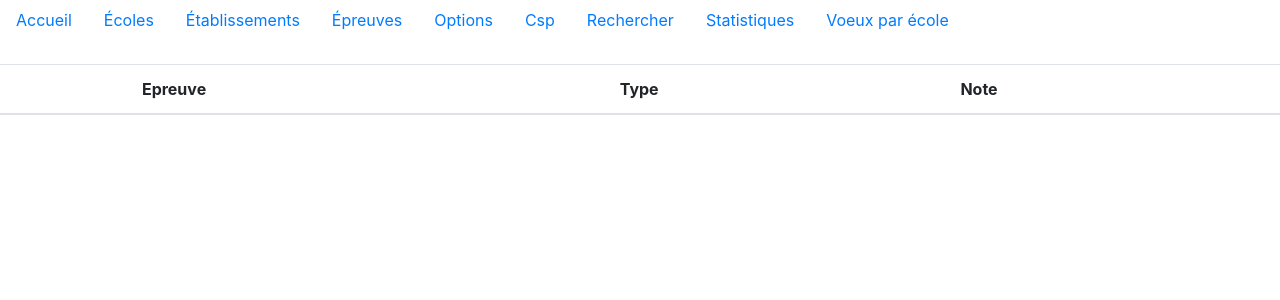
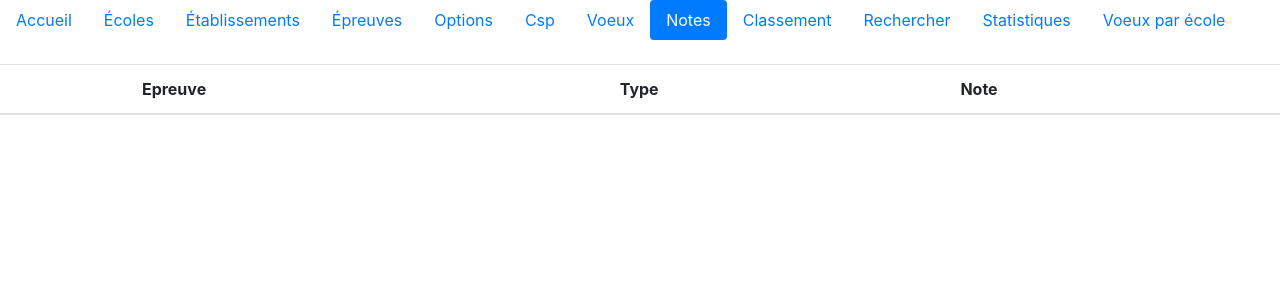
Before and after one commit to Jcz125/exam-results-app, a Flask app: page /notes/1 in a window 1280 px wide. Shown: the top 300 px of the page. Run offline with Flask 2, Linux system fonts and the light colour scheme; data that the repository does not hold is empty; some libraries are stand-ins or nearby versions.

Commit message:
modification des onglets voeux classement notes ainsi que les html correspondant pour que ça reste sur la page lors des changements entre ces pages

```diff
--- a/web/app.py
+++ b/web/app.py
@@ -227,7 +227,7 @@ def candidat_voeux(code):
     for i in range(longueur):
         tuple= (l[i][0], nomecole[i][0])
         final.append(tuple)
-    return render_template("liste_voeux.html", liste = l , nomecole = nomecole, final = final)
+    return render_template("liste_voeux.html", liste = l , nomecole = nomecole, final = final, code=code)
 
 
 @app.route("/notes/<code>") ### notes du candidat numéro 'code'
@@ -254,7 +254,7 @@ def candidat_notes(code):
     for i in range(longueur):
         tuple= (nomeepreuve[i][0], nomeepreuve[i][1] , l[i][1])
         final.append(tuple)
-    return render_template("liste_notes.html", liste = l , final = final)
+    return render_template("liste_notes.html", liste = l , final = final, code=code)
 
 
 @app.route("/classement/<code>") ### classement du candidat numéro 'code'
@@ -281,7 +281,7 @@ def candidat_classement(code):
     for i in range(longueur):
         tuple= (nomtype[i][0], l[i][0])
         final.append(tuple)
-    return render_template("liste_classement.html", liste = l , final = final)
+    return render_template("liste_classement.html", liste = l , final = final, code=code)
 
 
 @app.route("/rech", methods=["get", "post"])
@@ -296,47 +296,6 @@ def rech():
         for i in c.fetchall():
             l.append(i)
         return render_template("result_rech.html", liste=l)
-
-
-# @app.route("/moyenne/<codepreuve>/<rne>") ### moyenne de l'epreuve  numéro 'codepreuve' des candidats de letab numero 'rne'
-# def moyenne_epreuve_etablissement(codepreuve,rne):
-#     db = getdb()
-#     c = db.cursor()
-#     c.execute('SELECT * from notes WHERE epreuve=(?);', (codepreuve,))
-#     l = []
-#     for i in c.fetchall():
-#         l.append(i)
-#     c = db.cursor()
-#     c.execute('SELECT code from candidat WHERE etablissement=(?);', (rne,))
-#     h=[]
-#     for i in c.fetchall():
-#         h.append(i)
-#     out = [item for t in h for item in t] #convert list of tuples into list
-#     total = []
-#     for i in l :
-#         if i[0] in out :
-#             total.append(i)
-#     somme = 0
-#     for i in total:
-#         somme = somme + i[2]
-#     if len(total) != 0 :
-#         moyenne = round(somme/len(total),2)
-#     else :
-#         moyenne = "Aucun candidat de l'établissement n'a passé cet épreuve"
-#     ####recuperer des infos sur l'epreuve et l'etablissement
-#     db = getdb()
-#     c = db.cursor()
-#     c.execute('SELECT * from epreuve WHERE id=(?);', (codepreuve,))
-#     ep=[]
-#     for i in c.fetchall():
-#         ep.append(i)
-#         db = getdb()
-#     c = db.cursor()
-#     c.execute('SELECT name,ville from etablissement WHERE etablissement.rne=(?);', (rne,))
-#     etab=[]
-#     for i in c.fetchall():
-#         etab.append(i)
-#     return render_template("stats_epreuve_etab.html", moyenne = moyenne, epreuve=ep , etablissement = etab)
 
 
 def calcul_stats(L):
@@ -426,56 +385,6 @@ def find_eps(type, filiere):
         return [10000]
     else:
         return dico_ep[(type, filiere)]
-    # elif filiere == "MP":
-    #     if type == "ECRIT":
-    #         return liste_ep_MP_ecrits
-    #     elif type == "ORAL":
-    #         return liste_ep_MP_oraux
-    #     elif type == "SPECIFIQUE":
-    #         return liste_ep_MP_spe
-    #     elif type == "CLASSEMENT":
-    #         return liste_ep_MP_class
-    # elif filiere == "PC":
-    #     if type == "ECRIT":
-    #         return liste_ep_PC_ecrits
-    #     elif type == "ORAL":
-    #         return liste_ep_PC_oraux
-    #     elif type == "SPECIFIQUE":
-    #         return liste_ep_PC_spe
-    #     elif type == "CLASSEMENT":
-    #         return liste_ep_PC_class
-    # elif filiere == "PSI":
-    #     if type == "ECRIT":
-    #         return liste_ep_PSI_ecrits
-    #     elif type == "ORAL":
-    #         return liste_ep_PSI_oraux
-    #     elif type == "SPECIFIQUE":
-    #         return liste_ep_PSI_spe
-    #     elif type == "CLASSEMENT":
-    #         return liste_ep_PSI_class
-    # elif filiere == "PT":
-    #     if type == "ECRIT":
-    #         return liste_ep_PT_ecrits
-    #     elif type == "ORAL":
-    #         return liste_ep_PT_oraux
-    #     elif type == "SPECIFIQUE":
-    #         return liste_ep_PT_spe
-    #     elif type == "CLASSEMENT":
-    #         return liste_ep_PT_class
-    # elif filiere == "TSI":
-    #     if type == "ECRIT":
-    #         return liste_ep_TSI_ecrits
-    #     elif type == "ORAL":
-    #         return liste_ep_TSI_oraux
-    #     elif type == "SPECIFIQUE":
-    #         return liste_ep_TSI_spe
-    #     elif type == "CLASSEMENT":
-    #         return liste_ep_TSI_class
-    # elif filiere == "ATS":
-    #     if request.form.get("type") == "ECRIT":
-    #         return liste_ep_ATS_ecrits
-    #     elif request.form.get("type") == "ORAL":
-    #         return liste_ep_ATS_oraux
 
 
 @app.route("/stats_forms", methods=["get", "post"]) ### recherche identique à la précédente mais par form,
@@ -507,27 +416,6 @@ def stats_forms():
             type_select=request.form.get("type"))
 
 
-# Autre version de classement par popularité voeux des écoles
-# @app.route("/ecole_populaire", methods=["get", "post"]) ### les top n écoles les plus choisies, ecole = code de l'école
-# def ecole_populaire():
-#     db = getdb()
-#     c = db.cursor()
-#     ecoles = {}
-#     c.execute('SELECT * FROM ecole;')
-#     for k in c.fetchall():
-#         ecoles[k[0]] = k[1]
-#
-#     iteration = []
-#     for i in ecoles:
-#         c.execute('SELECT COUNT(ecole) FROM voeux WHERE ecole = (?);', (i,))
-#         cpt = c.fetchall()
-#         iteration.append((i, int(cpt[0][0])))
-#
-#     iteration.sort(key = lambda x: x[1], reverse=True)
-#
-#     return render_template("liste_popularite.html", iteration=iteration, ecoles=ecoles)
-
-
 @app.route("/voeuxparecole")
 def voeux_ecole():
     tri = request.args.get("order",default=None)
--- a/web/templates/liste_notes.html
+++ b/web/templates/liste_notes.html
@@ -28,6 +28,15 @@
       </li>
       <li class="nav-item">
         <a class="nav-link" href="/csp">Csp</a>
+      </li>
+    <li class="nav-item">
+        <a class="nav-link" href="/voeux/{{code}}">Voeux</a>
+      </li>
+      <li class="nav-item">
+        <a class="nav-link active" href="/notes/{{code}}">Notes</a>
+      </li>
+      <li class="nav-item">
+        <a class="nav-link" href="/classement/{{code}}">Classement</a>
       </li>
       <li class="nav-item">
         <a class="nav-link" href="/rech">Rechercher</a>
```
Also changed, not shown: web/templates/liste_classement.html (+9 -0 lines), web/templates/liste_voeux.html (+9 -0 lines).
